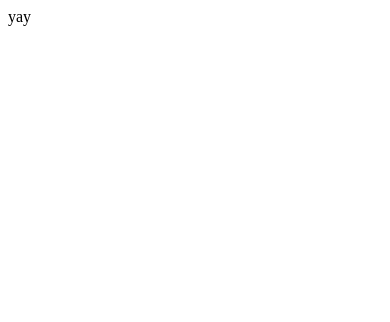
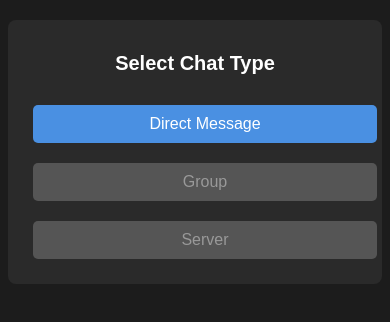
Before and after one commit to Plevort/Frontend, a SvelteKit app: page /addchat in a window 390 px wide. Shown: the top 322 px of the page. Built offline with nearby package versions, Linux system fonts and the light colour scheme.

Commit message:
ffriendmanagement, register and login changes, addchat and chat

```diff
--- a/src/routes/addchat/+page.svelte
+++ b/src/routes/addchat/+page.svelte
@@ -1 +1,42 @@
-yay
+<script>
+    import { goto } from '$app/navigation';
+    import '../../styles/addchat.css';
+
+    let friends = [
+        { id: 1, name: 'Alice Johnson' },
+        { id: 2, name: 'Bob Smith' },
+        { id: 3, name: 'Charlie Brown' },
+        { id: 4, name: 'Diana Prince' },
+        { id: 5, name: 'Ethan Hunt' }
+    ];
+
+    let selectedChatType = null;
+
+    function selectChatType(type) {
+        selectedChatType = type;
+    }
+
+    function startChat() {
+        goto('/chat'); // Redirect to the same chat page for all friends
+    }
+</script>
+
+<div class="add-chat-container">
+    <h2>Select Chat Type</h2>
+    {#if !selectedChatType}
+        <button on:click={() => selectChatType('direct')}>Direct Message</button>
+        <button class="inactive">Group</button>
+        <button class="inactive">Server</button>
+    {:else if selectedChatType === 'direct'}
+        <h2>Your Friends</h2>
+        <div class="friend-list">
+            {#each friends as friend}
+                <div class="friend" on:click={startChat}>
+                    <span>{friend.name}</span>
+                    <button>Chat</button>
+                </div>
+            {/each}
+        </div>
+        <button class="back-button" on:click={() => selectedChatType = null}>Back</button>
+    {/if}
+</div>
--- /dev/null
+++ b/src/routes/chat/+page.svelte
@@ -0,0 +1 @@
+exanook
--- a/src/routes/register/+page.svelte
+++ b/src/routes/register/+page.svelte
@@ -30,9 +30,15 @@
 
             if (response.ok) {
                 const data = await response.json();
+
+                // Save the token to localStorage
                 const token = data.token;
                 localStorage.setItem('token', token);
+
                 success.set(data.message || 'Registration successful!');
+
+                // Redirect to homepage
+                window.location.href = '/';
             } else {
                 const data = await response.json();
                 error.set(data.error || 'An unexpected error occurred.');
--- /dev/null
+++ b/src/styles/addchat.css
@@ -0,0 +1,95 @@
+body {
+    background-color: #1c1c1c;
+    color: #eaeaea;
+    font-family: Arial, sans-serif;
+}
+
+.add-chat-container {
+    max-width: 600px;
+    margin: 20px auto;
+    padding: 20px;
+    background-color: #2a2a2a;
+    border-radius: 8px;
+    text-align: center;
+}
+
+h2 {
+    color: #ffffff;
+    margin-bottom: 20px;
+}
+
+button {
+    background-color: #4a90e2;
+    color: white;
+    border: none;
+    border-radius: 5px;
+    padding: 10px 20px;
+    cursor: pointer;
+    transition: background-color 0.3s ease;
+    font-size: 1em;
+    margin: 10px;
+}
+
+button:hover {
+    background-color: #357ab9;
+}
+
+.inactive {
+    background-color: #555;
+    color: #999;
+    cursor: not-allowed;
+}
+
+.inactive:hover {
+    background-color: #555;
+}
+
+.friend-list {
+    margin-top: 20px;
+    padding: 10px;
+    background-color: #333;
+    border-radius: 5px;
+    max-height: 200px;
+    overflow-y: auto;
+}
+
+.friend {
+    display: flex;
+    justify-content: space-between;
+    align-items: center;
+    padding: 10px;
+    border-bottom: 1px solid #555;
+    font-size: 1em;
+}
+
+.friend:last-child {
+    border-bottom: none;
+}
+
+.back-button {
+    background-color: #4a4a4a;
+    margin-top: 20px;
+}
+
+.back-button:hover {
+    background-color: #606060;
+}
+
+@media (max-width: 600px) {
+    .add-chat-container {
+        padding: 15px;
+    }
+
+    h2 {
+        font-size: 1.25rem;
+    }
+
+    button {
+        width: 100%;
+    }
+
+    .friend {
+        flex-direction: column;
+        align-items: flex-start;
+    }
+}
--- /dev/null
+++ b/src/styles/friends.css
@@ -0,0 +1,121 @@
+/* General dark theme styling */
+body {
+    background-color: #1c1c1c; /* Dark background */
+    color: #eaeaea; /* Light text */
+    font-family: Arial, sans-serif;
+}
+
+h2 {
+    color: #ffffff; /* White for headers */
+    font-size: 1.5rem;
+    margin-bottom: 20px;
+}
+
+/* Container styling */
+div {
+    max-width: 600px;
+    margin: 20px auto;
+    padding: 20px;
+    border: 1px solid #444; /* Darker border */
+    border-radius: 8px;
+    background-color: #2a2a2a; /* Slightly lighter dark background */
+}
+
+/* Scrollable friend list and requests */
+.friend-list, .incoming-requests {
+    margin-bottom: 20px;
+    padding: 10px;
+    background-color: #333; /* Darker background for lists */
+    border-radius: 5px;
+    max-height: 200px; /* Limit height */
+    overflow-y: auto; /* Enable scrolling */
+}
+
+/* Individual friend or request */
+.friend, .request {
+    display: flex;
+    justify-content: space-between;
+    align-items: center;
+    padding: 10px;
+    border-bottom: 1px solid #555; /* Darker border */
+    font-size: 1em;
+}
+
+.friend:last-child, .request:last-child {
+    border-bottom: none;
+}
+
+button {
+    background-color: #4a4a4a; /* Dark button */
+    color: white;
+    border: none;
+    border-radius: 5px;
+    padding: 8px 12px;
+    cursor: pointer;
+    transition: background-color 0.3s ease;
+    font-size: 0.9em;
+}
+
+button:hover {
+    background-color: #606060; /* Slightly lighter on hover */
+}
+
+/* Input field for adding a friend */
+.add-friend {
+    margin-top: 20px;
+    display: flex;
+    gap: 10px;
+}
+
+.add-friend input {
+    flex: 1;
+    padding: 10px;
+    border: 1px solid #555;
+    border-radius: 5px;
+    background-color: #2a2a2a;
+    color: #eaeaea;
+    font-size: 1em;
+    transition: border-color 0.3s;
+}
+
+.add-friend input::placeholder {
+    color: #999; /* Lighter placeholder text */
+}
+
+.add-friend input:focus {
+    border-color: #4a90e2; /* Blue border on focus */
+    outline: none;
+}
+
+.add-friend button {
+    background-color: #4a90e2; /* Blue button for adding friends */
+    padding: 10px 20px;
+    font-size: 1em;
+}
+
+.add-friend button:hover {
+    background-color: #357ab9; /* Slightly darker blue on hover */
+}
+
+/* Mobile responsiveness */
+@media (max-width: 600px) {
+    div {
+        padding: 15px; /* Adjust padding on mobile */
+    }
+
+    h2 {
+        font-size: 1.25rem; /* Smaller font size for headings */
+    }
+
+    .friend, .request {
+        flex-direction: column; /* Stack items vertically */
+        align-items: flex-start;
+        padding: 10px 0; /* Extra padding for spacing */
+    }
+
+    button {
+        width: 100%; /* Full width for buttons on mobile */
+        padding: 10px;
+        margin-top: 5px; /* Extra margin for spacing */
+    }
+}
```
Also changed, not shown: src/routes/friendmanagement/+page.svelte (+40 -122 lines), src/routes/login/+page.svelte (+12 -2 lines), src/routes/login/login.css (+21 -0 lines).
